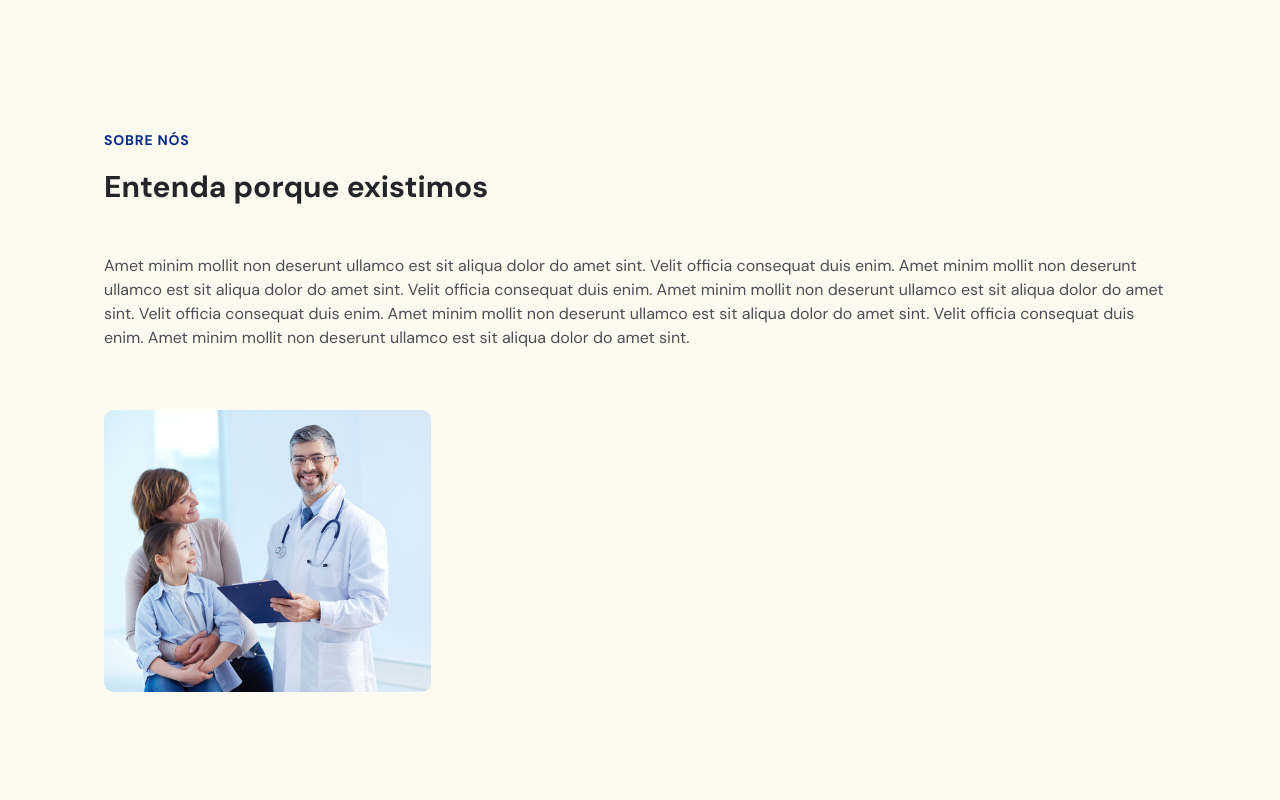
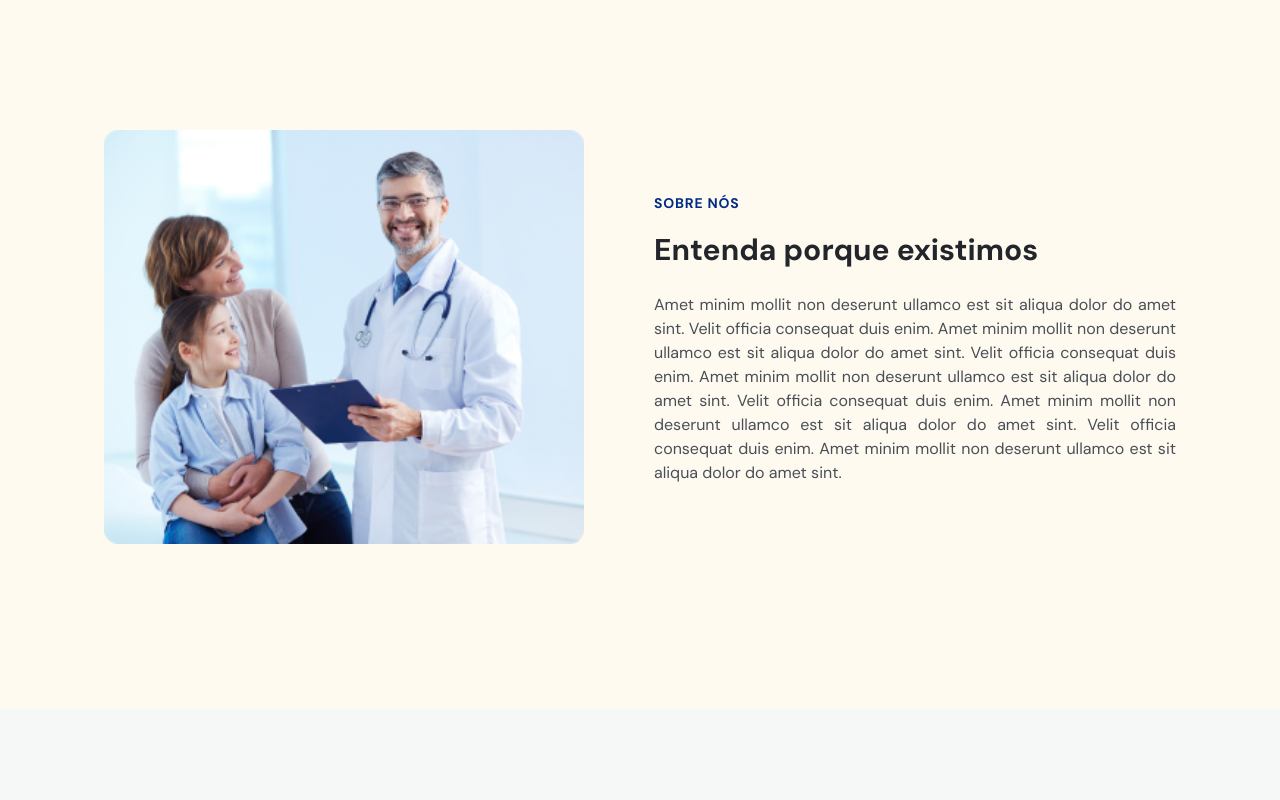
Before and after one commit to rdg-404/NLW, a plain HTML site: page index.html in a window 1280 px wide. Shown: the part 1560-2360 px from the top of the page. Drawn offline with nearby package versions, Linux system fonts and the light colour scheme.

Commit message:
about css config

```diff
--- a/index.html
+++ b/index.html
@@ -218,16 +218,19 @@
 
     <section id="about">
         <div class="wrapper">
-            <header>
-                <h4>Sobre nós</h4>
-                <h2>Entenda porque existimos</h2>
-            </header>
+            <div class="col-a">
+                <header>
+                    <h4>Sobre nós</h4>
+                    <h2>Entenda porque existimos</h2>
+                </header>
 
-            <div class="content">
+                <div class="content">
                 <p>Amet minim mollit non deserunt ullamco est sit aliqua dolor do amet sint. Velit officia consequat duis enim. Amet minim mollit non deserunt ullamco est sit aliqua dolor do amet sint. Velit officia consequat duis enim. Amet minim mollit non deserunt ullamco est sit aliqua dolor do amet sint. Velit officia consequat duis enim. Amet minim mollit non deserunt ullamco est sit aliqua dolor do amet sint. Velit officia consequat duis enim. Amet minim mollit non deserunt ullamco est sit aliqua dolor do amet sint.</p>
 
+                </div>
+            </div>
+            <div class="col-b">
                 <img src="assets/Pic.png" alt="doutor feliz segurando prancheta com pacientes ">
-
             </div>
         </div>
     </section>
--- a/style.css
+++ b/style.css
@@ -520,6 +520,14 @@ footer p{
         display: grid;
     }
 
+    .col-a{
+        grid-area: X;
+    }
+
+    .col-b{
+        grid-area: Y;
+    }
+
     body{
         overflow: auto; /*nao deixa o conteudo sobreposto*/
     }
@@ -532,6 +540,8 @@ footer p{
         font-size: 4rem;
         line-height: 5.2rem;
     }
+
+
     /* +++++++++++++++++++++++NAVIGATION++++++++++++++++++++++ */
 
     /*========RESET==========*/
@@ -696,14 +706,12 @@ footer p{
     }
 
     #home .col-a{
-        grid-area: X; /*ocupa a area X*/
+
         text-align: left;
-        align-self: center; /**alinha ele msm ao centro/
+        align-self: center; /*alinha ele msm ao centro*/
     }
 
-    #home .col-b{
-        grid-area: Y; /*ocupa a area Y*/
-    }
+
 
 
     #home h1{
@@ -761,7 +769,24 @@ footer p{
 
       /*=====================ABOUT=================*/
 
+      #about .wrapper{
+          grid-template-columns: 48rem 1fr;
+          grid-template-areas: 'Y X';
+          gap: 7rem;
+      }
 
+      #about .col-a{
+          align-self: center;
+          text-align: justify;
+      }
+
+      #about .col-b img{
+          width: 50rem;
+      }
+
+      #about .content p{
+          margin-bottom: 0;
+      }
 
 
 }
```
